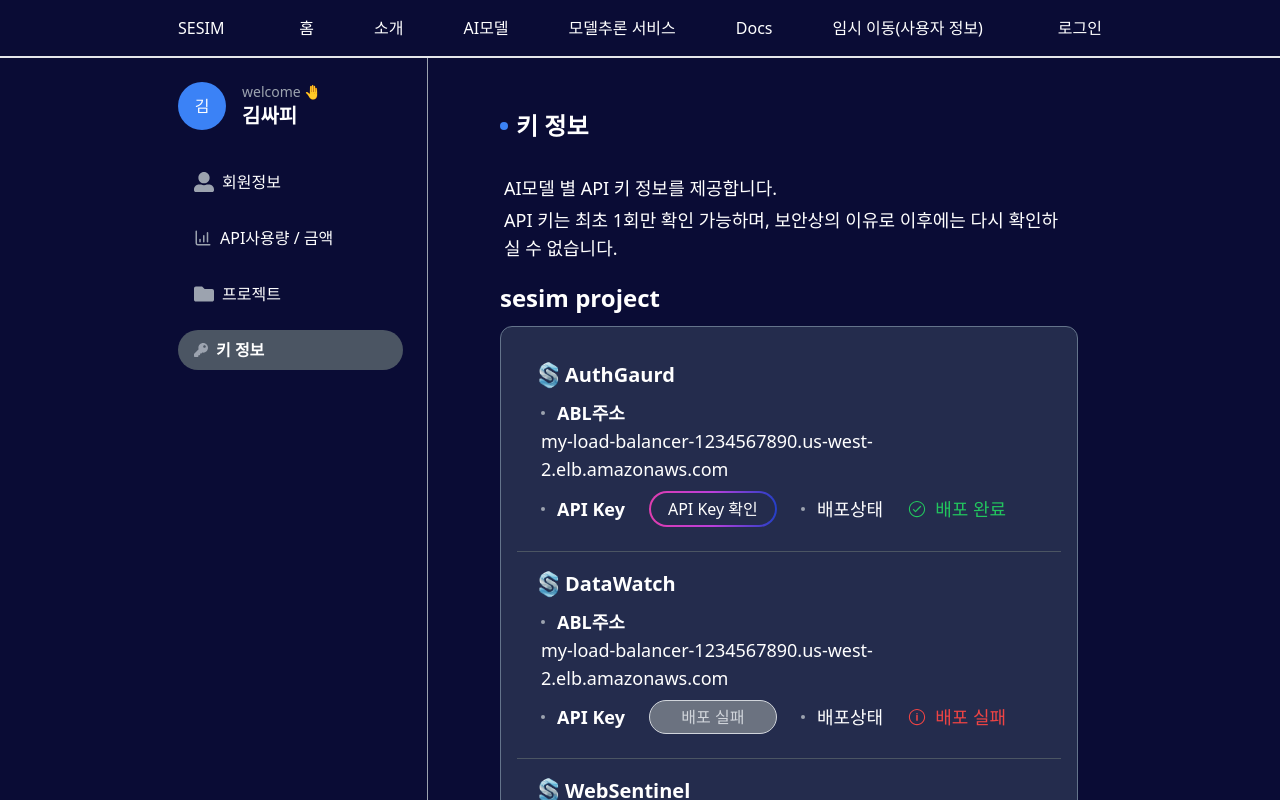
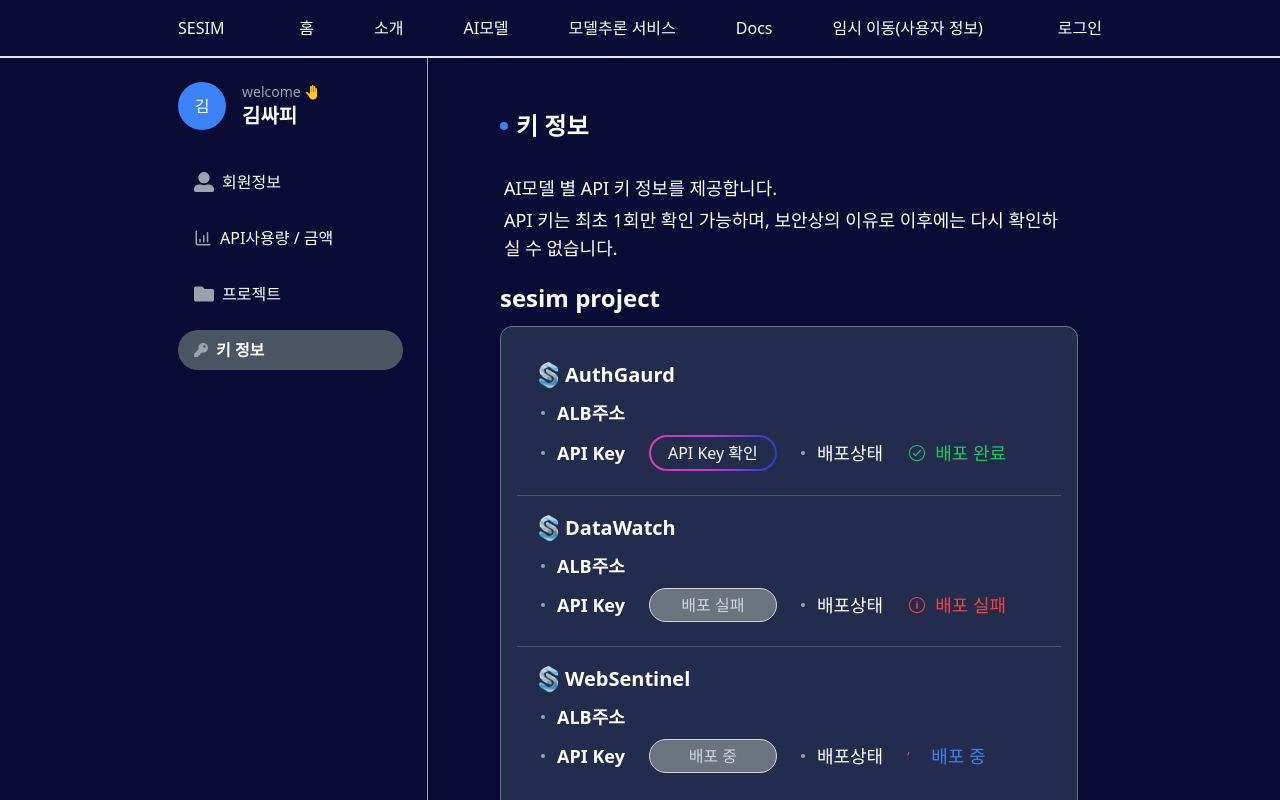
Before and after one commit to shunnnl/SESIM, a React (Vite) app in the folder fe/sesim/: page /keyinfo in a window 1280 px wide. Shown: the top 800 px of the page. Built offline with nearby package versions, Linux system fonts and the light colour scheme.

Commit message:
style: 컨벤션에 맞게 코드 수정[S12P31D109-166]

```diff
--- a/fe/sesim/src/components/KeyInfoPageComponents/KeyInfoListItem.tsx
+++ b/fe/sesim/src/components/KeyInfoPageComponents/KeyInfoListItem.tsx
@@ -6,7 +6,7 @@ import loading from "../../assets/lotties/Loading.json";
 interface ListItem {
     id: number;
     modelName: string;
-    ALBadress: string;
+    ALBaddress: string;
     APIKeyState: string;
     state: string;
 }
@@ -97,9 +97,9 @@ const ItemList: React.FC<ItemListProps> = ({ items }) => {
 
                             <p className="text-lg font-semibold text-white flex items-center gap-2 ml-2">
                                 <span className="w-1 h-1 rounded-full bg-gray-400 inline-block mr-1" />
-                                ABL주소
+                                ALB주소
                             </p>
-                            <p className="text-lg text-white ml-2 mb-2">{item.ALBadress}</p>
+                            <p className="text-lg text-white ml-2 mb-2">{item.ALBaddress}</p>
 
                             <div className="flex items-center gap-2 ml-2 mb-2">
                                 <span className="w-1 h-1 rounded-full bg-gray-400 inline-block mr-1" />
@@ -111,7 +111,7 @@ const ItemList: React.FC<ItemListProps> = ({ items }) => {
                                 <p className="text-lg text-white">배포상태</p>
 
                                 <div
-                                    className={`text-lg px-4 flex items-center ${config ? config.textClass : "text-gray-700"}`}
+                                    className={`text-lg px-4 flex items-center ${config?.textClass || "text-gray-700"}`}
                                 >
                                     <div className="flex items-center gap-2 text-lg">
                                         {config?.icon}
--- a/fe/sesim/src/components/Sidebar.tsx
+++ b/fe/sesim/src/components/Sidebar.tsx
@@ -44,6 +44,5 @@ export const Sidebar: React.FC = () => {
                 </NavLink>
             </nav>
         </div>
-
     );
 };
--- a/fe/sesim/src/pages/KeyInfoPage.tsx
+++ b/fe/sesim/src/pages/KeyInfoPage.tsx
@@ -1,5 +1,4 @@
 import React from "react";
-
 import { Sidebar } from "../components/Sidebar";
 import ItemList from "../components/KeyInfoPageComponents/KeyInfoListItem";
 
```
